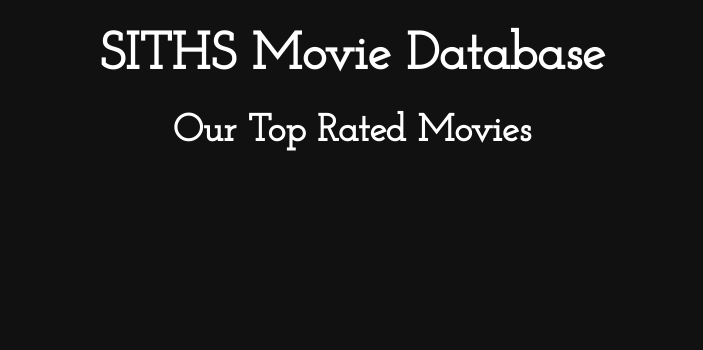
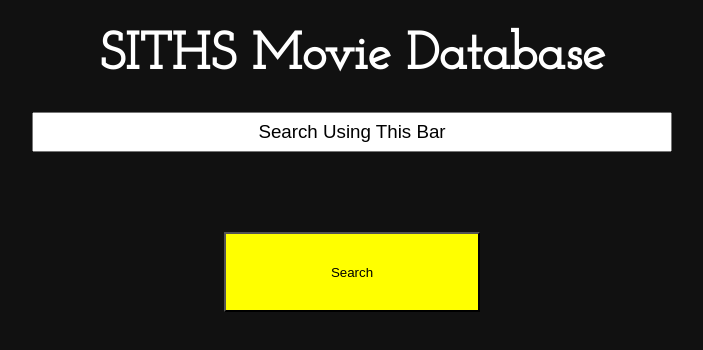
Before and after one commit to MichaelTarasov21/SearchMovie, a website built with Parcel: page src/index.html in a window 1280 px wide. Shown: the whole page, without its empty margins (288-991 px from the left). Built offline with nearby package versions, Linux system fonts and the light colour scheme; no server answers.

Commit message:
Set Up Search Bar

```diff
--- a/src/index.html
+++ b/src/index.html
@@ -11,7 +11,9 @@
   </head>
   <body>
     <h1 class="header">SITHS Movie Database</h1>
-    <h2 class="top-rated">Our Top Rated Movies</h2>
+    <input type="text" id="SearchBar" name="SearchBar" size="60" onfocus="mustConfirmExit=true;" value="Search Using This Bar"></input>
+    <div id="Padding"></div>
+    <div id="Padding"><input type=button value="Search" id="Searchbutton"></div>
     <section class="movie-grid">
       <!--  <div class="movie-card">
         <div class="movie-card-front">
--- a/src/scss/style.scss
+++ b/src/scss/style.scss
@@ -13,7 +13,27 @@ body {
 body {
   background-color: #111;
 }
-
+#SearchBar{
+  position: relative;
+  text-align: center;
+  width: 50%;
+  height: 5%;
+  font-size: 300%;
+  left: 50%;
+  transform: translateX(-50%);
+}
+#Padding{
+  position: relative;
+  text-align: center;
+  text-align: bottom;
+  height: 10%;
+}
+#Searchbutton{
+  text-align: center;
+  height: 100%;
+  width: 20%;
+  background-color: yellow;
+}
 .header {
   font-size: 5.2rem;
 
@@ -30,7 +50,7 @@ body {
   flex-wrap: wrap;
   justify-content: space-around;
   width: 90vw;
-  background-color: white;
+  background-color: black;
   margin: 1rem auto;
   padding: 3rem auto;
   align-items: center;
```
